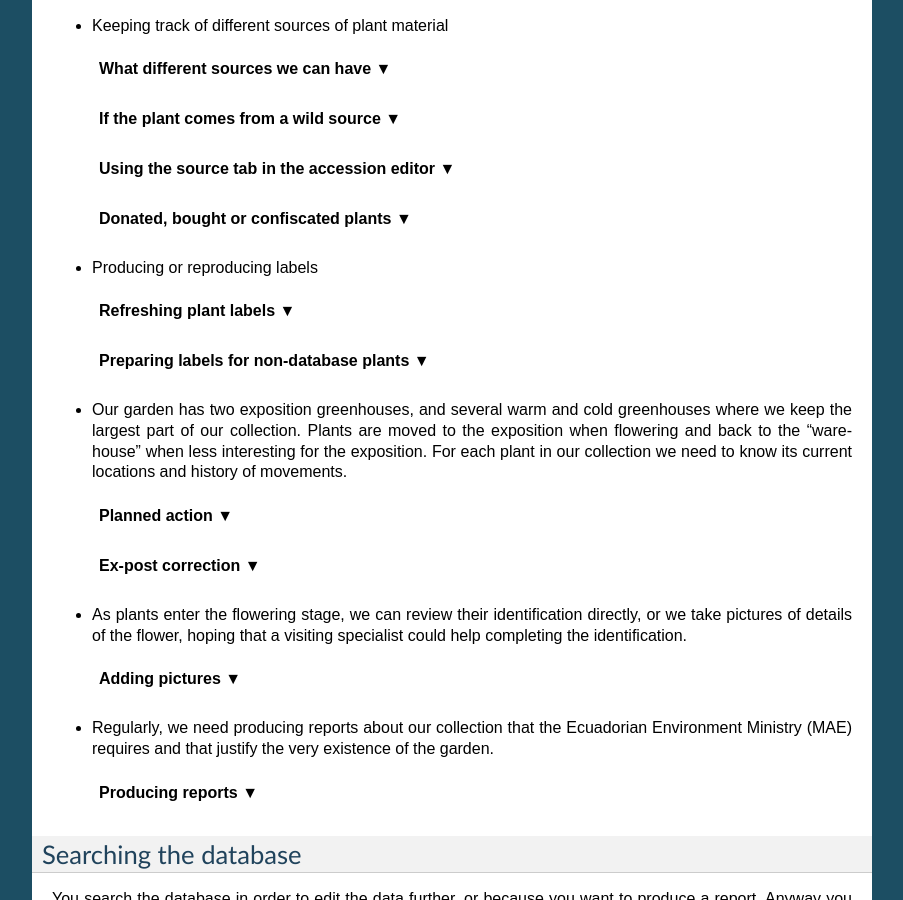
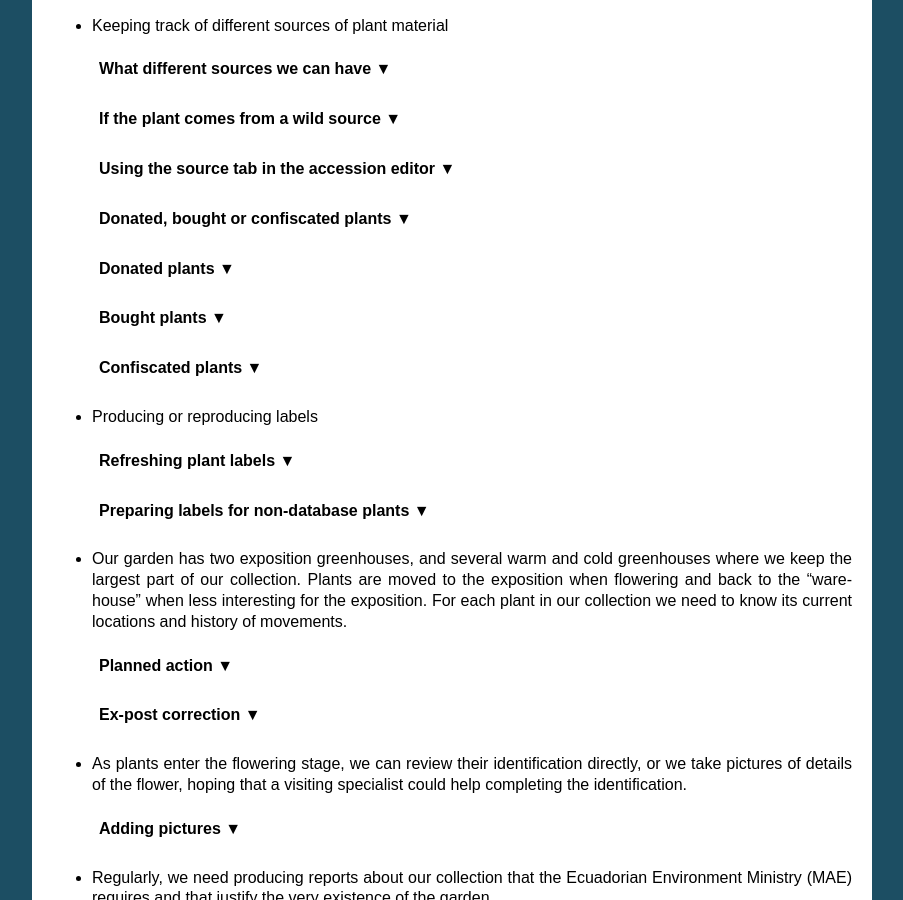
Before and after one commit to Ghini/ghini.desktop-docs.i18n, a Sphinx documentation site: the page built from doc/use_cases-jbq.rst, in a window 1280 px wide and 900 px high, scrolled down 3030 px. Shown: the whole window, without its empty margins (198-1101 px from the left). Built offline with Sphinx 7.4.7, drawn with Linux system fonts in a browser that asks for light colours; part of the change alters nothing that is shown.

```diff
--- a/doc/use_cases-jbq.rst
+++ b/doc/use_cases-jbq.rst
@@ -723,27 +723,48 @@ Let the database fit the garden
          purchased and donated, for these categories the options available in
          the source tab do not apply: too much information and not to the point.
 
-         In these cases, we work with notes. In the accession "notes" tab
-         we specify this useful information:
+         In these cases, we add a set of notes, according to the case.
 
-         "Donated plant"
+  ..  admonition::  Donated plants
+      :class: toggle
 
-         | Donor: Dr. Maro Jiménez
-         | Reason: Contribución científica al JBQ
-         | Donation date: 20/07/2009
+         If the plant was donated by individual, we add the individual among
+         our contacts and specify it as source, then we add the notes:
 
-         "Purchased plant"
+         =================================== ======================================
+         category                            text
+         =================================== ======================================
+         source-type                         gift
+         source-detail                       Contribución científica al JBQ
+         =================================== ======================================
 
-         | ID: *Trisetella hirtzii* Luer
-         | Enterprise: Ecuagenera
-         | Purchase date: 12/12/2014
+  ..  admonition::  Bought plants
+      :class: toggle
 
-         "Confiscated plant"
+         If the plant was bought, we add the previous owner among our
+         contacts and specify it as source, then we add the notes:
 
-         | ID: *Cattleya maxima* Lindl.
-         | Confiscated from: "Vivero Riina y Mancuso"
-         | Reason: Legally protected specie, forbidden collection and distribution.
-         | Date: 20/07/2009
+         =================================== ======================================
+         category                            text
+         =================================== ======================================
+         source-type                         purchase
+         source-detail                       optional, free text
+         factura                             the invoice number
+         =================================== ======================================
+
+  ..  admonition::  Confiscated plants
+      :class: toggle
+
+         If the plant was confiscated, we add the previous owner among our
+         contacts and specify it as source, then we add the notes:
+
+         =================================== ========================================
+         category                            text
+         =================================== ========================================
+         source-type                         confiscated
+         source-detail                       possibly, legal details, law number ...
+         =================================== ========================================
+
 
 - Producing or reproducing labels
 
```
Also changed, not shown: 15 other files.
